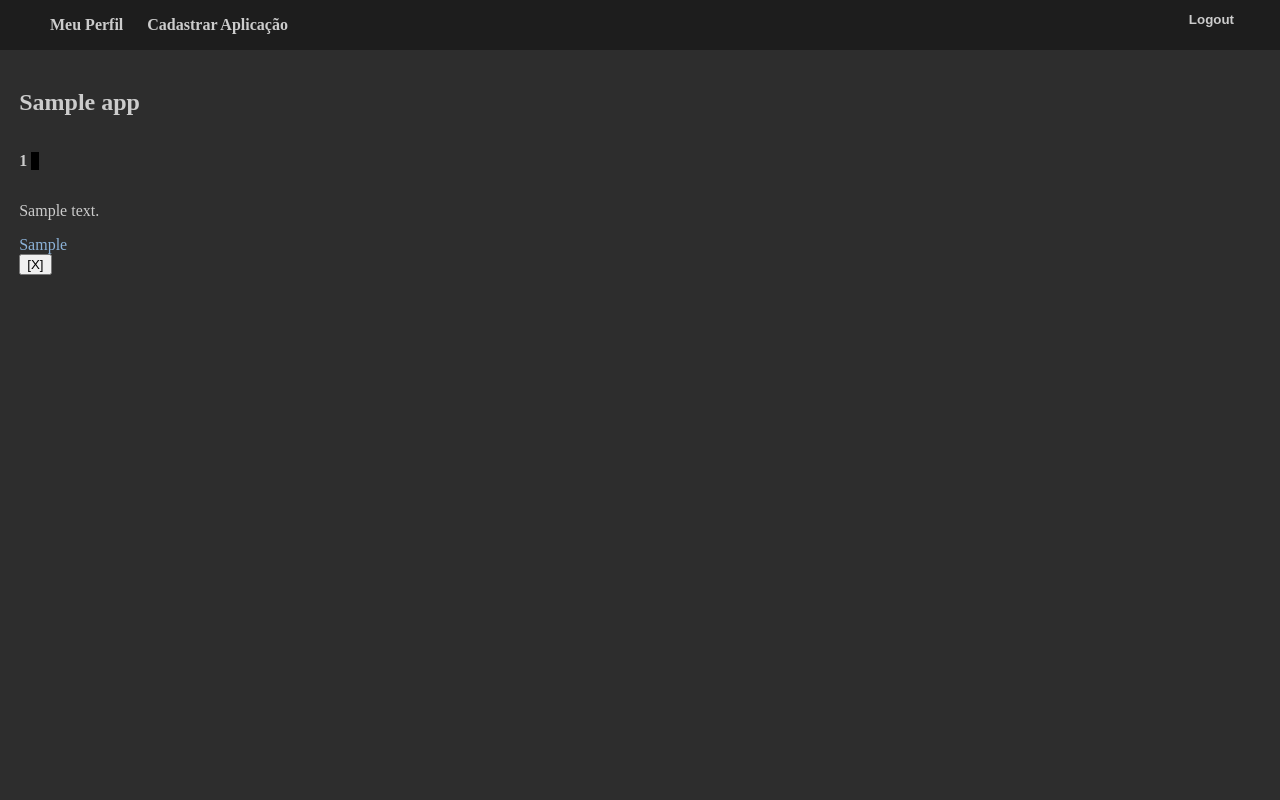
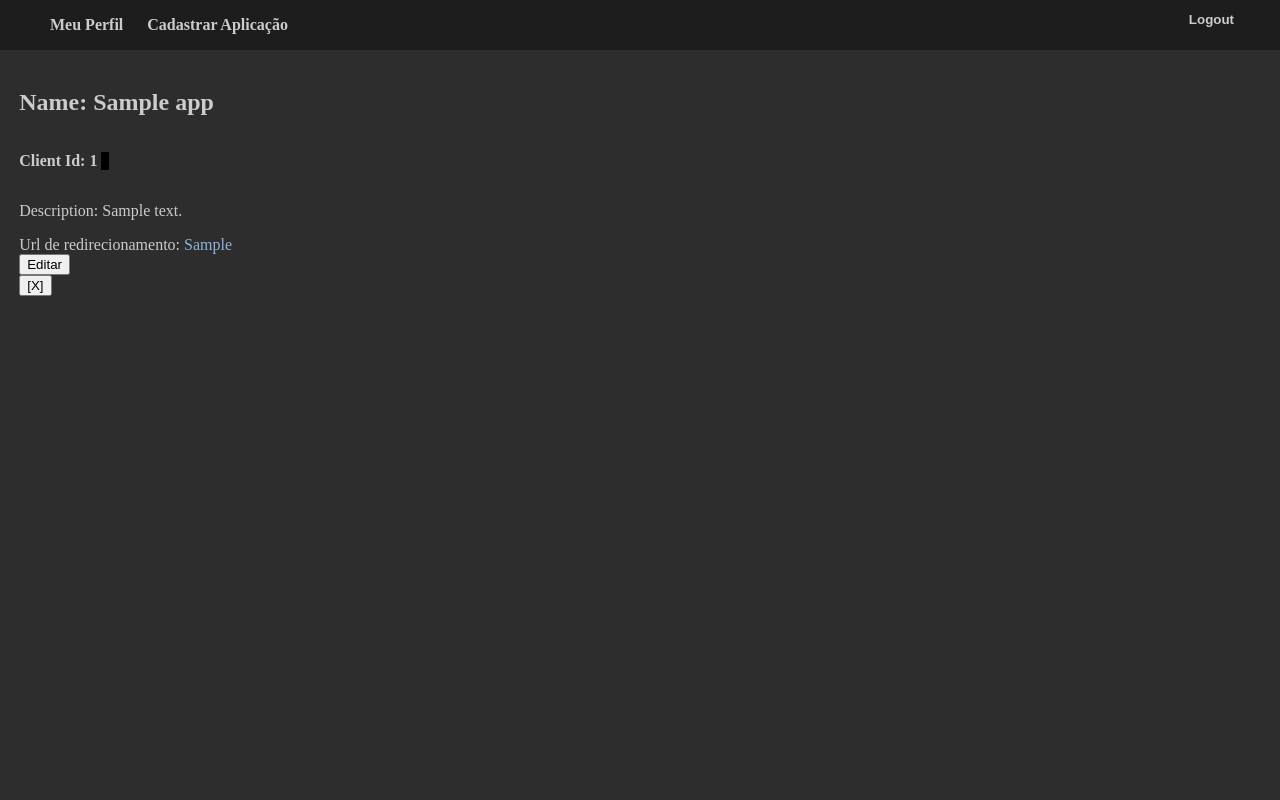
Before and after one commit to paulocsanz/oAuthund-o, a Flask app: template src/templates/application.html in a window 1280 px wide. Run offline with Flask 2, Linux system fonts and the light colour scheme; the template is opened without the code that fills it: most values are stand-ins (such as "Sample title", 1, 10 or a date in 2020); parts of the project's set-up code (start-up, migrations or seed data) failed here and were passed over.

Commit message:
Edit app

```diff
--- a/src/templates/application.html
+++ b/src/templates/application.html
@@ -6,11 +6,17 @@
 {% endblock %}
 
 {% block content %}
-<h2>{{app.name}}</h2>
-<b>{{app.client_id}}</b>
+<h2>Name: {{app.name}}</h2>
+<b>Client Id: {{app.client_id}}</b>
 <p class='spoiler'>{{app.client_secret}}</p>
-<p>{{app.description}}</p>
-<a href="{{app.redirect_uri}}">{{app.redirect_uri}}</a>
+<p>Description: {{app.description}}</p>
+Url de redirecionamento: <a href="{{app.redirect_uri}}">{{app.redirect_uri}}</a>
+
+<form action="{{url_for('edit_app')}}">
+    <input type="hidden" name="client_id" value="{{app.client_id}}">
+    <input type="submit" value="Editar">
+</form>
+
 <form method="POST" action="{{url_for('delete_application')}}">
     <input type="hidden" name="client_id" value="{{app.client_id}}">
     <input type='hidden' name='csrf_token' value='{{csrf_token}}'>
--- a/src/views/application.py
+++ b/src/views/application.py
@@ -4,13 +4,13 @@ from ..common.utils import get_form, get_arg
 from ..common.auth import login_required, CSRF_protection, get_csrf_token
 from .. import api, app, session
 
-@app.route('/register/app')
+@app.route('/app/register')
 @login_required
 def register_app(cookie):
     return render_template("register_app.html",
                            csrf_token=get_csrf_token())
 
-@app.route('/register/app', methods=["POST"])
+@app.route('/app/register', methods=["POST"])
 @CSRF_protection
 @login_required
 def register_app_post(cookie):
@@ -27,6 +27,37 @@ def register_app_post(cookie):
                                  redirect_uri)
     return redirect(url_for('application', client_id=client_id))
 
+@app.route('/app/edit')
+@login_required
+def edit_app(cookie):
+    client_id = get_arg("client_id")
+
+    if client_id == "":
+        raise MissingRequiredFields()
+
+    return render_template("edit_app.html",
+                           client_id=client_id,
+                           csrf_token=get_csrf_token())
+
+@app.route('/app/edit', methods=["POST"])
+@CSRF_protection
+@login_required
+def edit_app_post(cookie):
+    name = get_form("name")
+    description = get_form("description")
+    redirect_uri = get_form("redirect_uri")
+    client_id = get_form("client_id")
+
+    if "" in [name, redirect_uri, client_id]:
+        raise MissingRequiredFields()
+
+    client_id = api.edit_app(session["username"],
+                             name,
+                             description,
+                             redirect_uri,
+                             client_id)
+    return redirect(url_for('application', client_id=client_id))
+
 @app.route('/application')
 @login_required
 def application(cookie):
@@ -36,7 +67,7 @@ def application(cookie):
                            app=app,
                            csrf_token=get_csrf_token())
 
-@app.route('/delete/app', methods=["POST"])
+@app.route('/app/delete', methods=["POST"])
 @CSRF_protection
 @login_required
 def delete_application(cookie):
```
Also changed, not shown: src/api/application.py (+12 -0 lines), src/models/application.py (+22 -11 lines).
